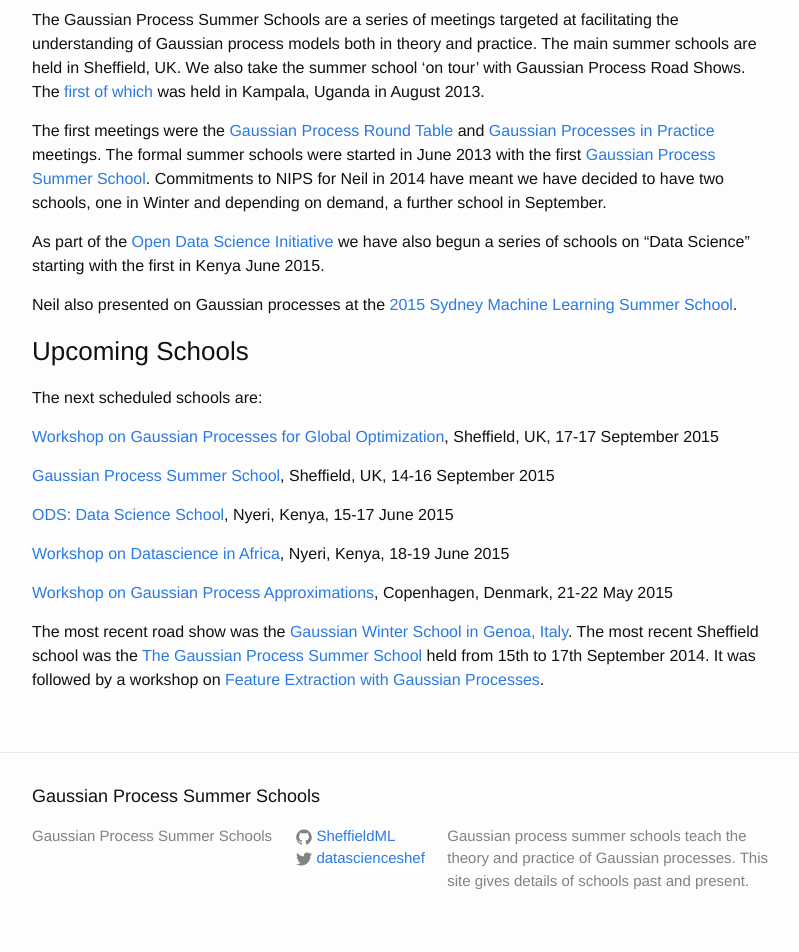
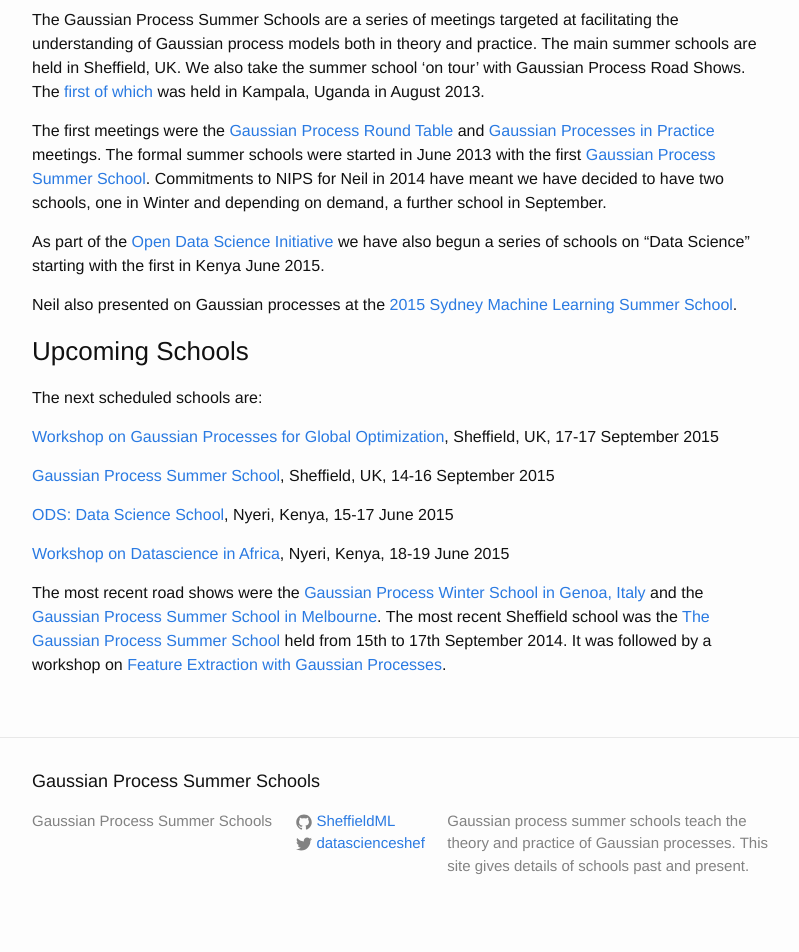
Before and after one commit to gpschool/gpschool.github.io, a Jekyll site: the page built from index.md, in a window 1280 px wide. Shown: the part 303-1255 px from the top of the page, without its empty margins (238-1037 px from the left). Built offline with Jekyll 4.4.1, drawn with Linux system fonts in a browser that asks for light colours.

Commit message:
Update index.md and meetings.csv

```diff
--- a/_data/meetings.csv
+++ b/_data/meetings.csv
@@ -3,7 +3,7 @@
 Y,"Sheffield, UK",14,16,September,,2015,"Gaussian Process Summer School",./gpss15,Javier Gonzalez and the Sheffield ML group
 Y,"Nyeri, Kenya",15,17,June,,2015,"ODS: Data Science School",./dss15,"Andreas Damianou, Mike Smith, Ciira wa Maina and John Quinn"
 Y,"Nyeri, Kenya",18,19,June,,2015,"Workshop on Datascience in Africa",./dsa15,"Ciira wa Maina and John Quinn"
-Y,"Copenhagen, Denmark",21,22,May,,2015,Workshop on Gaussian Process Approximations,./gpa15,"Aki Vehtari and Ole Winther"
+,"Copenhagen, Denmark",21,22,May,,2015,Workshop on Gaussian Process Approximations,./gpa15,"Aki Vehtari and Ole Winther"
 ,"Melbourne, Australia",25,27,February,,2015,"Gaussian Process Summer School",./gprs15b,Trevor Cohn
 ,"Genoa, Italy",19,22,January,,2015,"Gaussian Process Winter School",./gprs15a,Alessandro Rudi and Lorenzo Rosasco
 ,"Sheffield, UK",18,,September,,2014,"Workshop on Gaussian Processes for Feature Extraction",./gpfe14,Zhenwen Dai
--- a/index.md
+++ b/index.md
@@ -33,8 +33,8 @@
 {% if meeting.present %}[{{ meeting.event }}]({{ meeting.url }}), {{ meeting.location }}{% if meeting.startday %}, {{ meeting.startday }}{% if meeting.endday %}-{{ meeting.endday }}{% endif %}{% endif %} {{ meeting.startmonth }} {{ meeting.year }}{% endif %}
 {% endfor %}
 
-The most recent road show was the [Gaussian Winter School in Genoa,
-Italy](./gprs15a). The most recent Sheffield school was the [The
+The most recent road shows were the [Gaussian Process Winter School in Genoa,
+Italy](./gprs15a) and the [Gaussian Process Summer School in Melbourne](./gprs15b). The most recent Sheffield school was the [The
 Gaussian Process Summer School](./gpss14) held from 15th to 17th
 September 2014. It was followed by a workshop on [Feature Extraction
 with Gaussian Processes](./gpfe14/).
```
